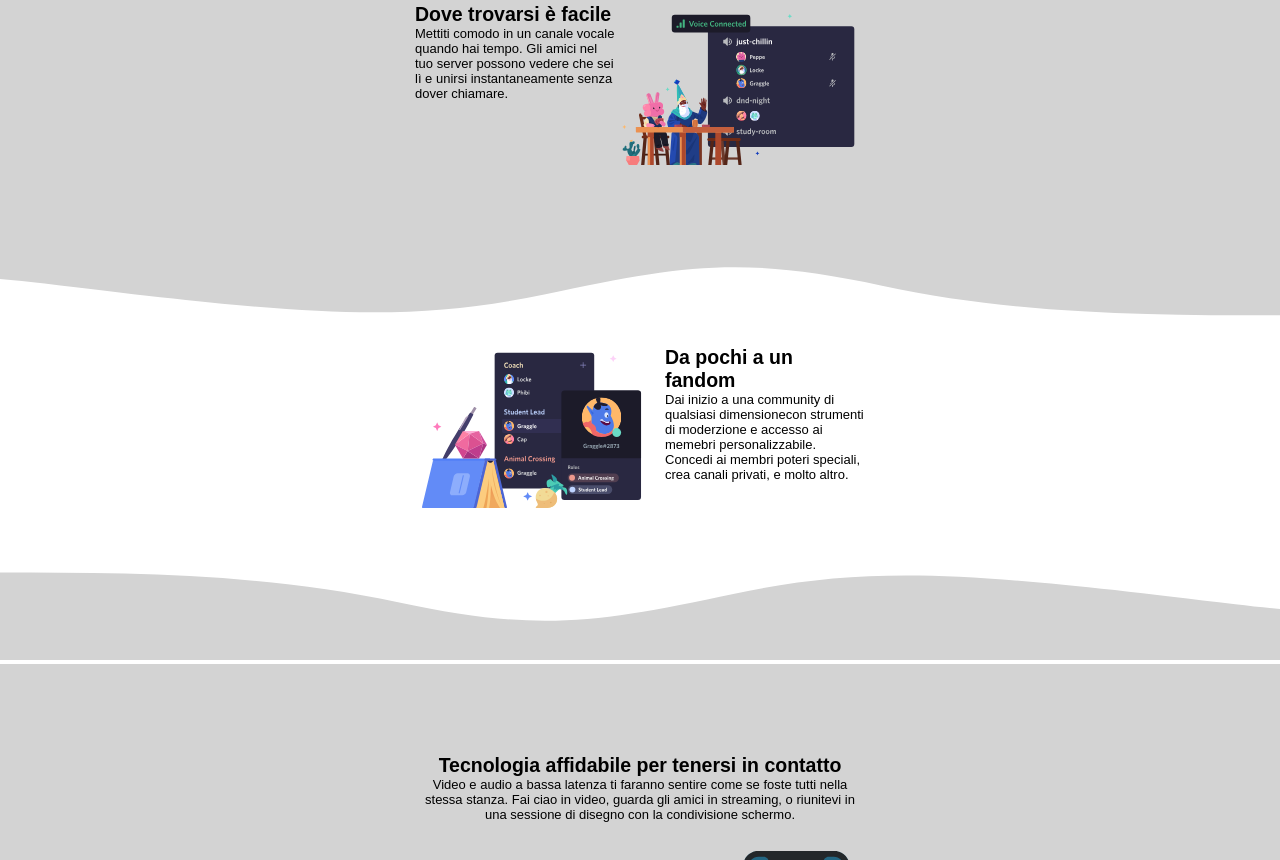
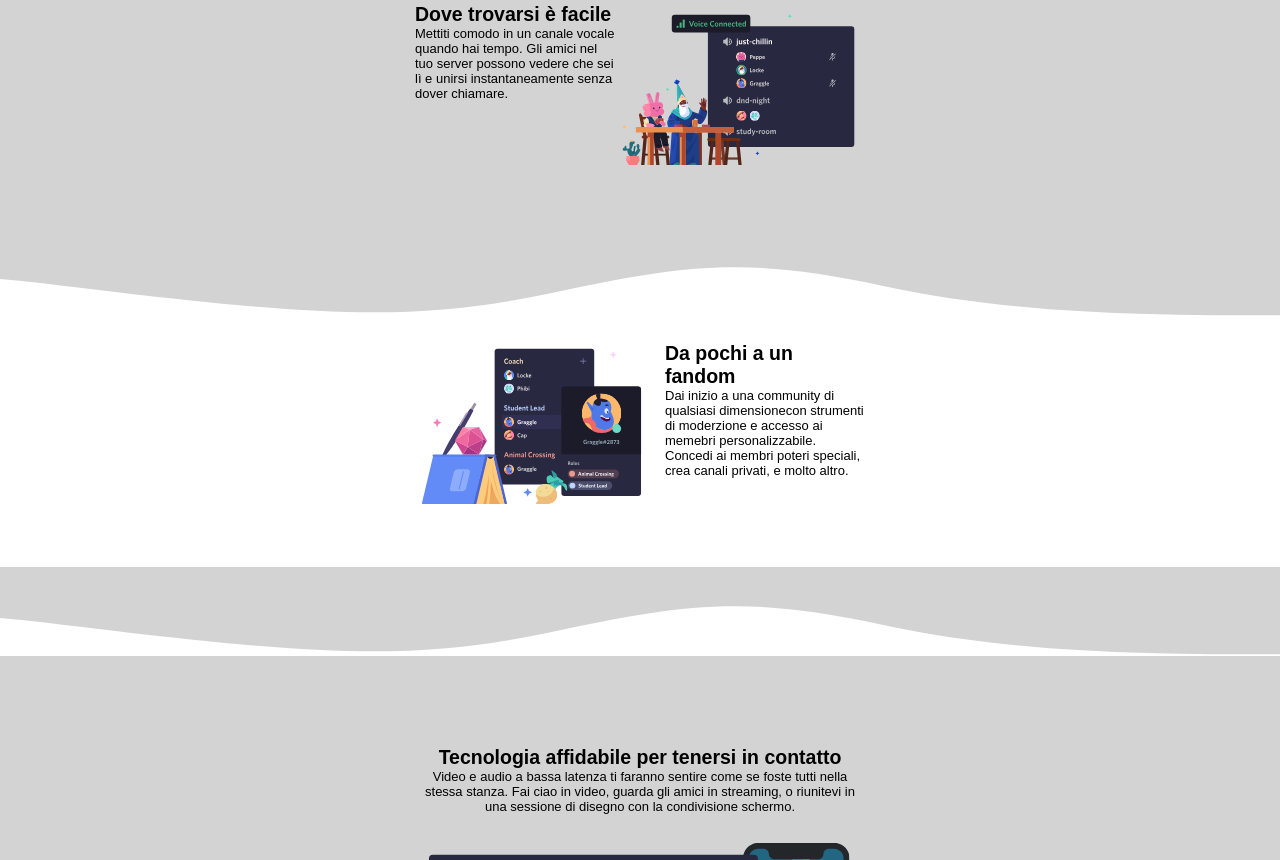
Before and after one commit to KOVU9529/htmlcss-discord, a plain HTML site: page index.html in a window 1280 px wide. Shown: the part 585-1445 px from the top of the page. Drawn offline with Linux system fonts and the light colour scheme.

Commit message:
completo

```diff
--- a/css/style.css
+++ b/css/style.css
@@ -235,3 +235,6 @@ span{
 .wave-1hkxOo{
     color: lightgray;
 }
+.svg{
+    line-height: 0%;
+}
--- a/index.html
+++ b/index.html
@@ -83,7 +83,7 @@
                     <img src="img /item2.svg" alt="">
                 </div>
             </div>
-            <svg class="wave-1hkxO" version="1.1" xmlns="http://www.w3.org/2000/svg" viewBox="0 0 1440 100" preserveAspectRatio="none"><path class="wavePath-haxJK1 animationPaused-2hZ4IO" d="M826.337463,25.5396311 C670.970254,58.655965 603.696181,68.7870267 447.802481,35.1443383 C293.342778,1.81111414 137.33377,1.81111414 0,1.81111414 L0,150 L1920,150 L1920,1.81111414 C1739.53523,-16.6853983 1679.86404,73.1607868 1389.7826,37.4859505 C1099.70117,1.81111414 981.704672,-7.57670281 826.337463,25.5396311 Z" fill="currentColor"></path></svg>
+            <div class="svg"><svg class="wave-1hkxO" version="1.1" xmlns="http://www.w3.org/2000/svg" viewBox="0 0 1440 100" preserveAspectRatio="none"><path class="wavePath-haxJK1 animationPaused-2hZ4IO" d="M826.337463,25.5396311 C670.970254,58.655965 603.696181,68.7870267 447.802481,35.1443383 C293.342778,1.81111414 137.33377,1.81111414 0,1.81111414 L0,150 L1920,150 L1920,1.81111414 C1739.53523,-16.6853983 1679.86404,73.1607868 1389.7826,37.4859505 C1099.70117,1.81111414 981.704672,-7.57670281 826.337463,25.5396311 Z" fill="currentColor"></path></svg></div>
             <div class="step">
                 <div class="img">
                     <img src="img /item3.svg" alt="">
@@ -96,7 +96,7 @@
                     </p>
                 </div>
             </div>
-            <svg class="wave-1hkxOo" version="1.1" xmlns="http://www.w3.org/2000/svg" viewBox="0 0 1440 100" preserveAspectRatio="none"><path class="wavePath-haxJK1 animationPaused-2hZ4IO" d="M826.337463,25.5396311 C670.970254,58.655965 603.696181,68.7870267 447.802481,35.1443383 C293.342778,1.81111414 137.33377,1.81111414 0,1.81111414 L0,150 L1920,150 L1920,1.81111414 C1739.53523,-16.6853983 1679.86404,73.1607868 1389.7826,37.4859505 C1099.70117,1.81111414 981.704672,-7.57670281 826.337463,25.5396311 Z" fill="currentColor"></path></svg>
+            <div class="svg"><svg class="wave-1hkxO" version="1.1" xmlns="http://www.w3.org/2000/svg" viewBox="0 0 1440 100" preserveAspectRatio="none"><path class="wavePath-haxJK1 animationPaused-2hZ4IO" d="M826.337463,25.5396311 C670.970254,58.655965 603.696181,68.7870267 447.802481,35.1443383 C293.342778,1.81111414 137.33377,1.81111414 0,1.81111414 L0,150 L1920,150 L1920,1.81111414 C1739.53523,-16.6853983 1679.86404,73.1607868 1389.7826,37.4859505 C1099.70117,1.81111414 981.704672,-7.57670281 826.337463,25.5396311 Z" fill="currentColor"></path></svg></div>
             <div class="stepfour">
                 <div class="green">
                     <h2>Tecnologia affidabile per tenersi in contatto</h2>
@@ -107,7 +107,6 @@
                     <div class="ready">
                         <h2 >Pronto a ainiziare la tua avventura?</h2>
                     </div>
-
                    <button class="mac"> <i class="fa-solid fa-down-long"></i> Scarica per Mac</button>
                 </div>
             </div>
```
Also changed, not shown: 2 other files.
